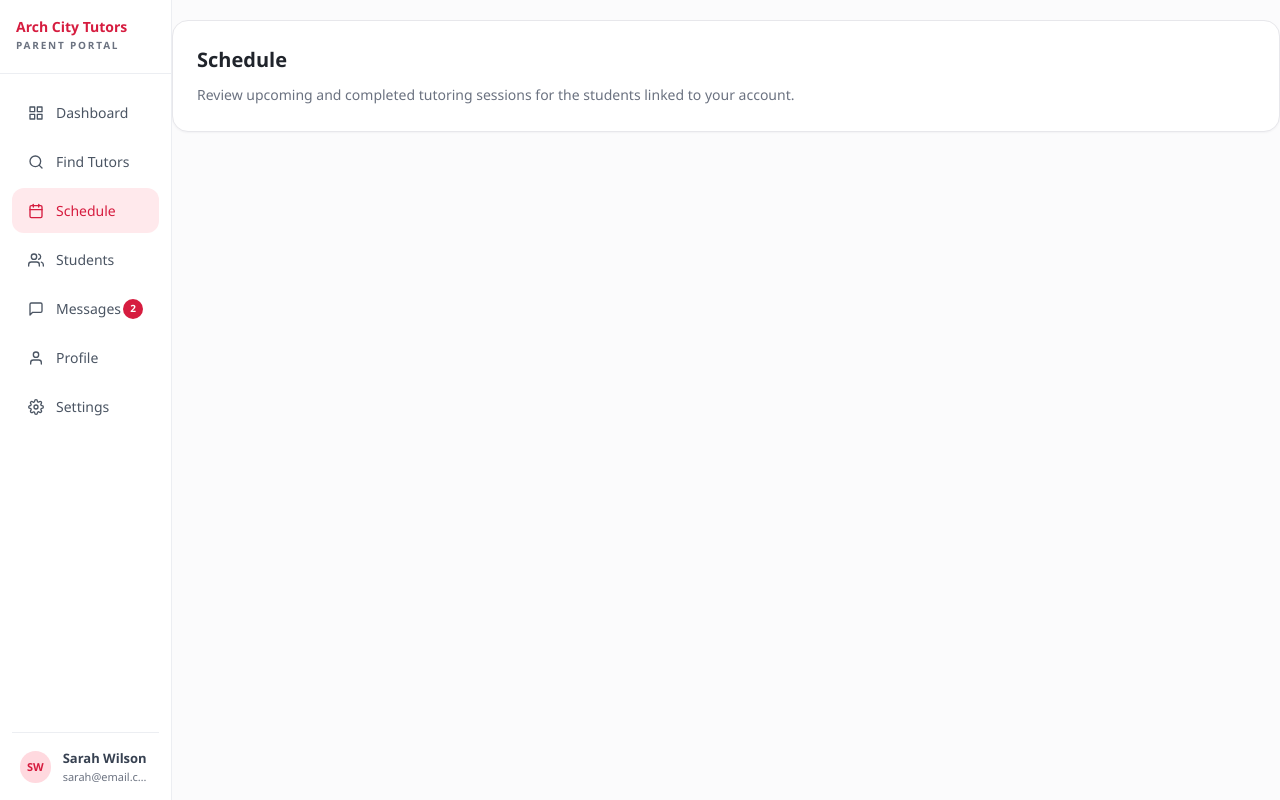
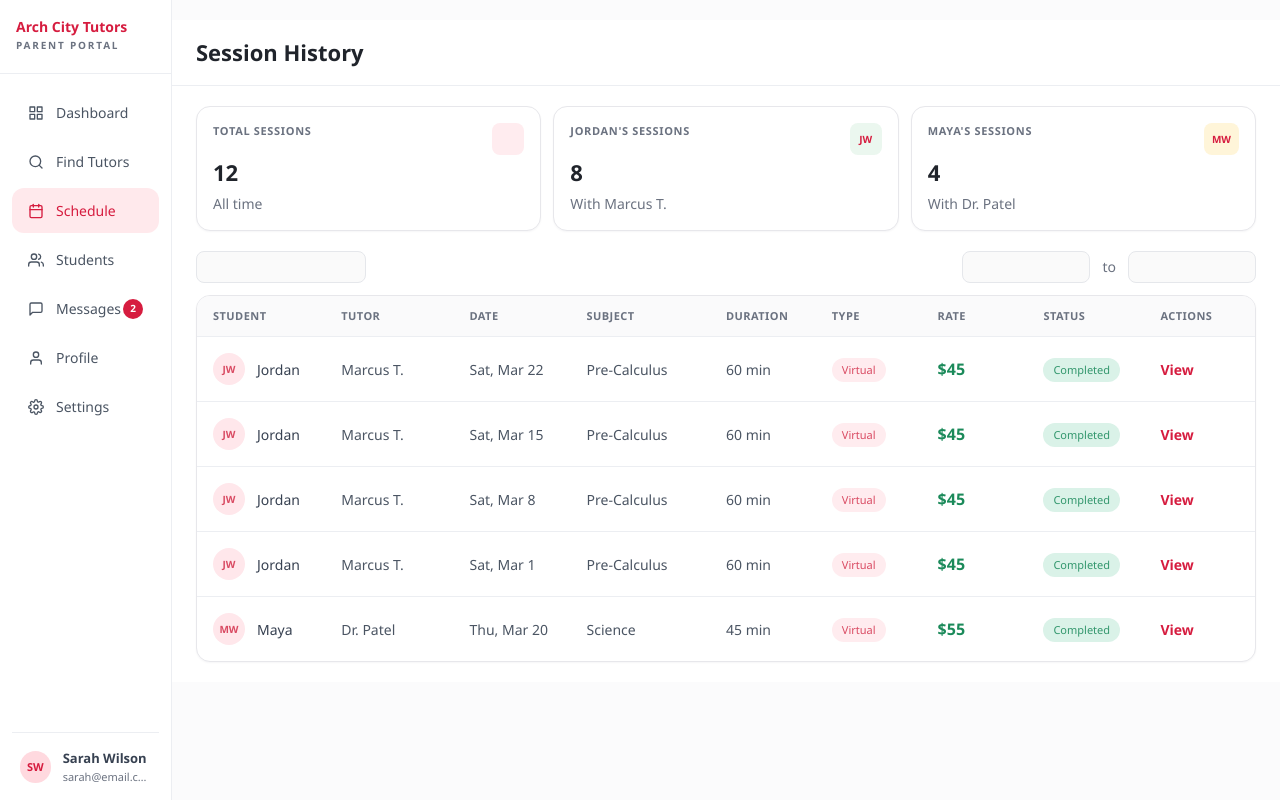
Before and after one commit to mmiskatul/arch-city, a Next.js app: page /parent-dashboard/schedule in a window 1280 px wide. Built offline with nearby package versions, Linux system fonts and the light colour scheme.

Commit message:
update the parent schedule

```diff
--- a/app/parent-dashboard/schedule/page.tsx
+++ b/app/parent-dashboard/schedule/page.tsx
@@ -1,10 +1,5 @@
-import { ParentSectionPage } from "@/components/parent/parent-section-page";
+import { ParentSchedulePage } from "@/components/parent/parent-schedule-page";
 
 export default function ParentScheduleRoute() {
-  return (
-    <ParentSectionPage
-      title="Schedule"
-      description="Review upcoming and completed tutoring sessions for the students linked to your account."
-    />
-  );
+  return <ParentSchedulePage />;
 }
--- a/components/parent/parent-book-session-page.tsx
+++ b/components/parent/parent-book-session-page.tsx
@@ -1,6 +1,7 @@
 "use client";
 
 import Link from "next/link";
+import { useState } from "react";
 import { usePathname, useRouter, useSearchParams } from "next/navigation";
 import { FiCheck, FiChevronLeft, FiChevronRight } from "react-icons/fi";
 
@@ -100,6 +101,7 @@ export function ParentBookSessionPage({
   const router = useRouter();
   const pathname = usePathname();
   const searchParams = useSearchParams();
+  const [showConfirmModal, setShowConfirmModal] = useState(false);
 
   const subjectOptions = tutor.subjects.filter(
     (subject) => !["Math", "Science", "English", "History"].includes(subject),
@@ -112,6 +114,7 @@ export function ParentBookSessionPage({
   const selectedDate = searchParams.get("date") ?? "Mon, Mar 2";
   const selectedTime = searchParams.get("time") ?? "4:00 PM";
   const notes = searchParams.get("notes") ?? "";
+  const confirmed = searchParams.get("confirmed") === "1";
   const selectedStudentData =
     students.find((student) => student.key === selectedStudent) ?? students[0];
   const totalDue =
@@ -158,9 +161,47 @@ export function ParentBookSessionPage({
     router.replace(`${pathname}${query ? `?${query}` : ""}`, { scroll: false });
   }
 
+  function handleConfirmBooking() {
+    setShowConfirmModal(true);
+  }
+
+  function handleApproveBooking() {
+    setShowConfirmModal(false);
+    updateCurrentStep({ confirmed: "1" });
+  }
+
   return (
     <ParentShell>
       <div className="w-full">
+        {showConfirmModal ? (
+          <div className="fixed inset-0 z-50 flex items-center justify-center bg-[#111827]/45 px-4">
+            <div className="w-full max-w-[440px] rounded-[20px] bg-white p-6 shadow-[0_20px_70px_rgba(15,23,42,0.25)]">
+              <h2 className="text-[22px] font-bold text-[#20242b]">Confirm Booking</h2>
+              <p className="mt-3 text-[14px] leading-6 text-[#4b5563]">
+                Confirm booking for {selectedStudentData.name} with {tutor.name} on {selectedDate} at{" "}
+                {selectedTime}?
+              </p>
+
+              <div className="mt-6 flex items-center justify-end gap-3">
+                <button
+                  type="button"
+                  onClick={() => setShowConfirmModal(false)}
+                  className="inline-flex h-11 items-center rounded-full border border-[#d61c3f] px-5 text-[14px] font-semibold text-[#d61c3f] transition hover:bg-[#fff4f6]"
+                >
+                  Cancel
+                </button>
+                <button
+                  type="button"
+                  onClick={handleApproveBooking}
+                  className="inline-flex h-11 items-center rounded-full bg-[#d61c3f] px-5 text-[14px] font-semibold text-white transition hover:bg-[#be1837]"
+                >
+                  Confirm
+                </button>
+              </div>
+            </div>
+          </div>
+        ) : null}
+
         <div className="flex items-center gap-4 border-b border-[#eceef2] bg-white px-4 py-4 sm:px-5 lg:px-6">
           <Link
             href={
@@ -416,6 +457,12 @@ export function ParentBookSessionPage({
                       <p className="mt-2 text-[14px] text-[#4b5563]">{notes}</p>
                     </div>
                   ) : null}
+
+                  {confirmed ? (
+                    <div className="mt-4 rounded-[12px] border border-[#cde8da] bg-[#edf8f1] px-4 py-3 text-[14px] font-medium text-[#2e8b61]">
+                      Booking confirmed for {selectedStudentData.name}.
+                    </div>
+                  ) : null}
                 </section>
               ) : null}
             </div>
@@ -442,9 +489,12 @@ export function ParentBookSessionPage({
               ) : (
                 <button
                   type="button"
-                  className="inline-flex h-11 items-center rounded-full bg-[#d61c3f] px-6 text-[15px] font-semibold text-white transition hover:bg-[#be1837]"
+                  onClick={handleConfirmBooking}
+                  className={`inline-flex h-11 items-center rounded-full px-6 text-[15px] font-semibold text-white transition ${
+                    confirmed ? "bg-[#2e8b61]" : "bg-[#d61c3f] hover:bg-[#be1837]"
+                  }`}
                 >
-                  Confirm Booking
+                  {confirmed ? "Confirmed" : "Confirm Booking"}
                 </button>
               )}
             </div>
--- /dev/null
+++ b/components/parent/parent-schedule-page.tsx
@@ -0,0 +1,137 @@
+import Link from "next/link";
+
+import { ParentShell } from "@/components/parent/parent-shell";
+import {
+  parentScheduleSummary,
+  parentSessionHistoryItems,
+} from "@/lib/parent/schedule-data";
+import { PARENT_SCHEDULE_ROUTE } from "@/lib/routes";
+
+function SummaryCard({
+  title,
+  value,
+  subtitle,
+  badge,
+  iconClassName,
+}: {
+  title: string;
+  value: string;
+  subtitle: string;
+  badge: string;
+  iconClassName: string;
+}) {
+  return (
+    <article className="rounded-[14px] border border-[#e7e7eb] bg-white p-4 shadow-[0_1px_2px_rgba(15,23,42,0.04)]">
+      <div className="flex items-start justify-between gap-4">
+        <div>
+          <p className="text-[11px] font-bold uppercase tracking-[0.06em] text-[#6b7280]">{title}</p>
+          <p className="mt-4 text-[22px] font-bold text-[#20242b]">{value}</p>
+          <p className="mt-1 text-[14px] text-[#6b7280]">{subtitle}</p>
+        </div>
+        <span className={`flex h-8 min-w-8 items-center justify-center rounded-lg px-2 text-[10px] font-bold ${iconClassName}`}>
+          {badge}
+        </span>
+      </div>
+    </article>
+  );
+}
+
+export function ParentSchedulePage() {
+  return (
+    <ParentShell>
+      <div className="w-full">
+        <div className="border-b border-[#eceef2] bg-white px-4 py-4 sm:px-5 lg:px-6">
+          <h1 className="text-[18px] font-bold text-[#20242b] sm:text-[22px]">Session History</h1>
+        </div>
+
+        <div className="bg-white px-4 py-5 sm:px-5 lg:px-6">
+          <section className="grid gap-3 lg:grid-cols-3">
+            <SummaryCard
+              title="Total Sessions"
+              value={String(parentScheduleSummary.totalSessions)}
+              subtitle="All time"
+              badge=""
+              iconClassName="bg-[#ffecef] text-[#d61c3f]"
+            />
+            <SummaryCard
+              title="Jordan's Sessions"
+              value={String(parentScheduleSummary.jordanSessions)}
+              subtitle="With Marcus T."
+              badge="JW"
+              iconClassName="bg-[#ebf7ef] text-[#d61c3f]"
+            />
+            <SummaryCard
+              title="Maya's Sessions"
+              value={String(parentScheduleSummary.mayaSessions)}
+              subtitle="With Dr. Patel"
+              badge="MW"
+              iconClassName="bg-[#fff5d9] text-[#d61c3f]"
+            />
+          </section>
+
+          <section className="mt-5 flex items-center justify-between gap-4">
+            <div className="h-8 w-full max-w-[170px] rounded-lg border border-[#e5e7eb] bg-[#fafafa]" />
+            <div className="flex items-center gap-3">
+              <div className="h-8 w-[128px] rounded-lg border border-[#e5e7eb] bg-[#fafafa]" />
+              <span className="text-[14px] font-medium text-[#6b7280]">to</span>
+              <div className="h-8 w-[128px] rounded-lg border border-[#e5e7eb] bg-[#fafafa]" />
+            </div>
+          </section>
+
+          <section className="mt-3 overflow-hidden rounded-[14px] border border-[#e7e7eb] bg-white shadow-[0_1px_2px_rgba(15,23,42,0.04)]">
+            <div className="hidden grid-cols-[1fr_1fr_0.9fr_1.1fr_0.8fr_0.8fr_0.8fr_0.9fr_0.7fr] gap-4 border-b border-[#eceef2] bg-[#fafafb] px-4 py-3 text-[11px] font-bold uppercase tracking-[0.04em] text-[#6b7280] md:grid">
+              <span>Student</span>
+              <span>Tutor</span>
+              <span>Date</span>
+              <span>Subject</span>
+              <span>Duration</span>
+              <span>Type</span>
+              <span>Rate</span>
+              <span>Status</span>
+              <span>Actions</span>
+            </div>
+
+            <div className="divide-y divide-[#eceef2]">
+              {parentSessionHistoryItems.map((session) => (
+                <div
+                  key={session.id}
+                  className="grid gap-4 px-4 py-4 md:grid-cols-[1fr_1fr_0.9fr_1.1fr_0.8fr_0.8fr_0.8fr_0.9fr_0.7fr] md:items-center"
+                >
+                  <div className="flex items-center gap-3">
+                    <span className="flex h-8 w-8 shrink-0 items-center justify-center rounded-full bg-[#ffe7eb] text-[10px] font-bold text-[#d94a62]">
+                      {session.studentInitials}
+                    </span>
+                    <span className="text-[14px] font-medium text-[#374151]">{session.studentName}</span>
+                  </div>
+                  <div className="text-[14px] text-[#4b5563]">{session.tutorName}</div>
+                  <div className="text-[14px] text-[#4b5563]">{session.date}</div>
+                  <div className="text-[14px] text-[#4b5563]">{session.subject}</div>
+                  <div className="text-[14px] text-[#4b5563]">{session.duration}</div>
+                  <div>
+                    <span className="inline-flex rounded-full bg-[#ffecef] px-2.5 py-1 text-[11px] font-medium text-[#d94a62]">
+                      {session.type}
+                    </span>
+                  </div>
+                  <div className="text-[16px] font-bold text-[#1b8a5a]">{session.rate}</div>
+                  <div>
+                    <span className="inline-flex rounded-full bg-[#daf2e8] px-2.5 py-1 text-[11px] font-medium text-[#33976d]">
+                      {session.status}
+                    </span>
+                  </div>
+                  <div>
+                    <Link
+                      href={PARENT_SCHEDULE_ROUTE}
+                      className="text-[14px] font-semibold text-[#d61c3f] transition hover:text-[#be1837]"
+                    >
+                      View
+                    </Link>
+                  </div>
+                </div>
+              ))}
+            </div>
+          </section>
+        </div>
+      </div>
+    </ParentShell>
+  );
+}
--- /dev/null
+++ b/lib/parent/schedule-data.ts
@@ -0,0 +1,81 @@
+export type ParentSessionHistoryItem = {
+  id: string;
+  studentInitials: string;
+  studentName: string;
+  tutorName: string;
+  date: string;
+  subject: string;
+  duration: string;
+  type: "Virtual" | "In-Person";
+  rate: string;
+  status: "Completed";
+};
+
+export const parentScheduleSummary = {
+  totalSessions: 12,
+  jordanSessions: 8,
+  mayaSessions: 4,
+};
+
+export const parentSessionHistoryItems: ParentSessionHistoryItem[] = [
+  {
+    id: "ph1",
+    studentInitials: "JW",
+    studentName: "Jordan",
+    tutorName: "Marcus T.",
+    date: "Sat, Mar 22",
+    subject: "Pre-Calculus",
+    duration: "60 min",
+    type: "Virtual",
+    rate: "$45",
+    status: "Completed",
+  },
+  {
+    id: "ph2",
+    studentInitials: "JW",
+    studentName: "Jordan",
+    tutorName: "Marcus T.",
+    date: "Sat, Mar 15",
+    subject: "Pre-Calculus",
+    duration: "60 min",
+    type: "Virtual",
+    rate: "$45",
+    status: "Completed",
+  },
+  {
+    id: "ph3",
+    studentInitials: "JW",
+    studentName: "Jordan",
+    tutorName: "Marcus T.",
+    date: "Sat, Mar 8",
+    subject: "Pre-Calculus",
+    duration: "60 min",
+    type: "Virtual",
+    rate: "$45",
+    status: "Completed",
+  },
+  {
+    id: "ph4",
+    studentInitials: "JW",
+    studentName: "Jordan",
+    tutorName: "Marcus T.",
+    date: "Sat, Mar 1",
+    subject: "Pre-Calculus",
+    duration: "60 min",
+    type: "Virtual",
+    rate: "$45",
+    status: "Completed",
+  },
+  {
+    id: "ph5",
+    studentInitials: "MW",
+    studentName: "Maya",
+    tutorName: "Dr. Patel",
+    date: "Thu, Mar 20",
+    subject: "Science",
+    duration: "45 min",
+    type: "Virtual",
+    rate: "$55",
+    status: "Completed",
+  },
+];
```
